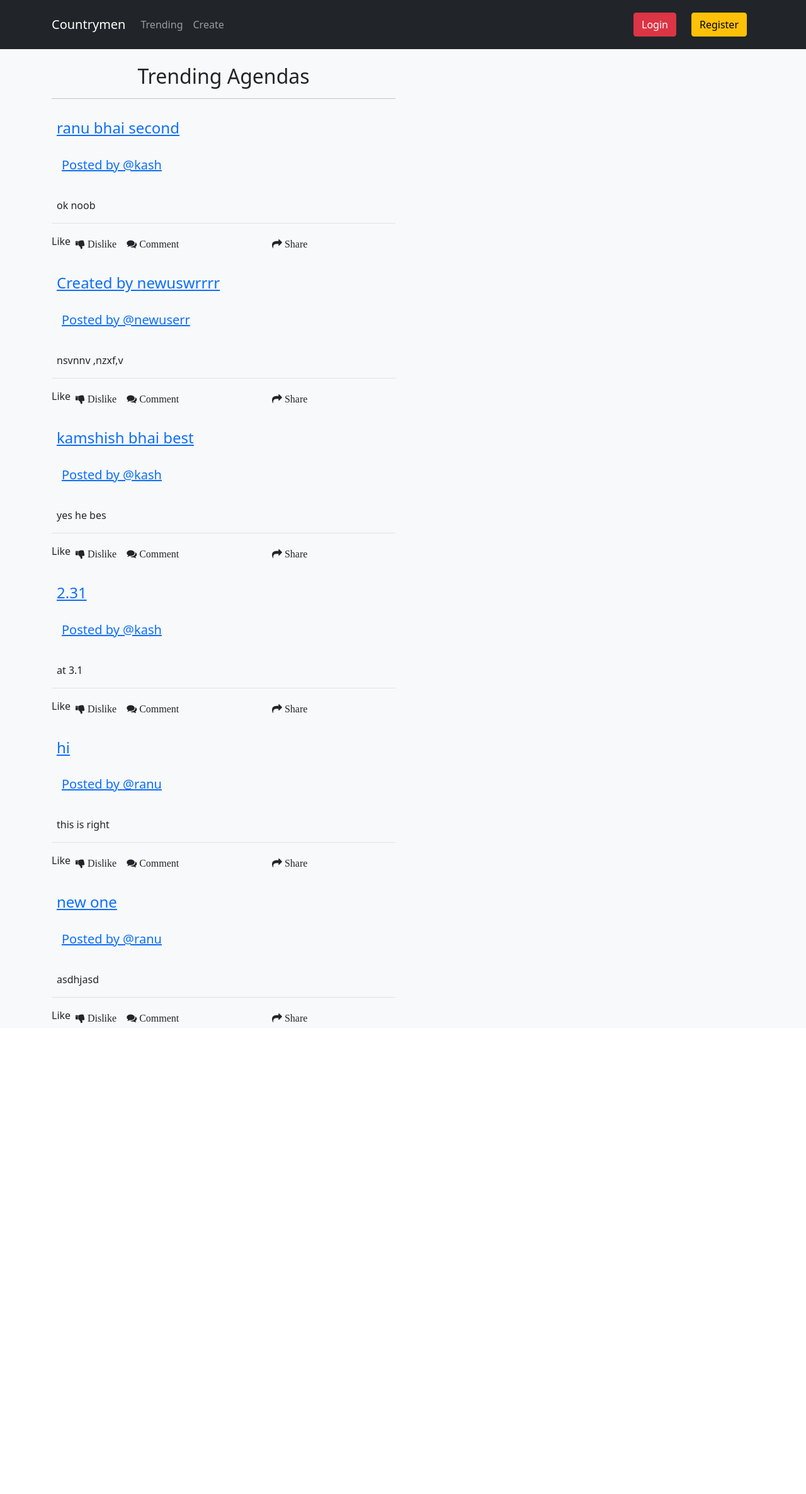
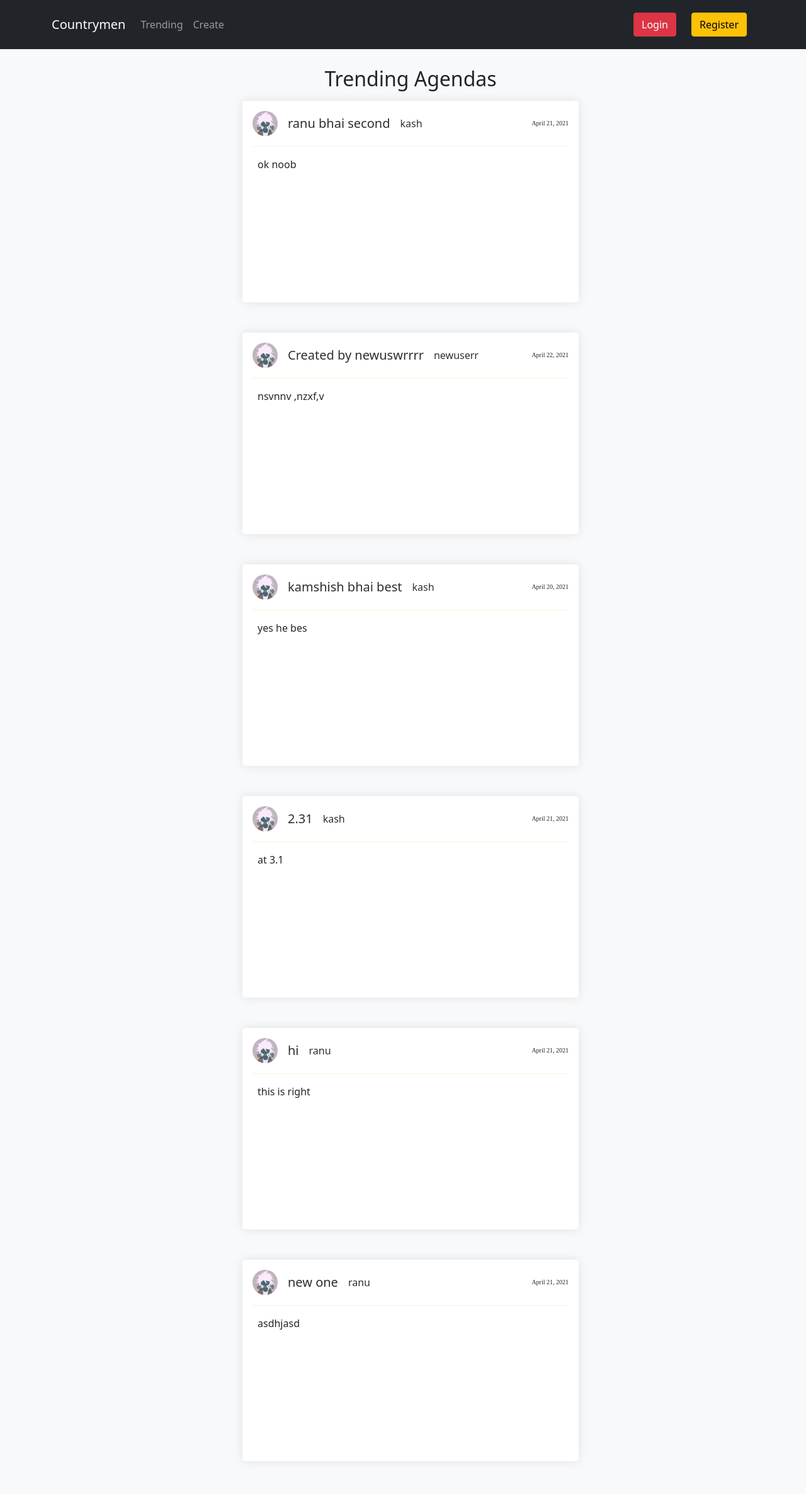
Before and after one commit to cannibalcheeseburger/the-social-network, a Django app: page /trending/ in a window 1280 px wide. Shown: the whole page at 63% size. Before the commit the page ends 1625 px from the top, so only its background shows below. Run offline with Django 3.2, Linux system fonts and the light colour scheme; data comes from the database, SQL or seed files in the repository; both versions use the stored data as it was after the commit.

Commit message:
final pull from kasis, i guess

```diff
--- a/socialnetwork/templates/layout.html
+++ b/socialnetwork/templates/layout.html
@@ -11,6 +11,7 @@
     <link href="https://cdn.jsdelivr.net/npm/bootstrap@5.0.0-beta2/dist/css/bootstrap.min.css" rel="stylesheet" integrity="sha384-BmbxuPwQa2lc/FVzBcNJ7UAyJxM6wuqIj61tLrc4wSX0szH/Ev+nYRRuWlolflfl" crossorigin="anonymous">
     <link rel="stylesheet" href="https://cdnjs.cloudflare.com/ajax/libs/font-awesome/4.7.0/css/font-awesome.min.css">
     <link rel="stylesheet" type="text/css" href="{% static '/css/main.css' %}">
+    <link rel="stylesheet" type="text/css" href="{% static '/css/trending.css' %}">
 
     {% if title%}
     <title>Countrymen-{{title}}</title>
--- a/socialnetwork/templates/trending.html
+++ b/socialnetwork/templates/trending.html
@@ -1,11 +1,58 @@
 {% extends "layout.html" %} {% block content %}
-<div class="no-gutters">
+
+<div class="container-fluid">
+    <div class="row">
+        <div class="col-md-3 bg-light trend_left_sidebar m-1">
+            <h5></h5>
+        </div>
+
+        <div class="col-12 col-md-6 trend_posts m-1">
+            <h2 class="text-center mb-3">Trending Agendas</h2>
+            {% for post in posts %}
+
+            <div class="card p-3 mb-5">
+
+                <span class="d-flex card-head">
+                    <img src="/media/default.jpg" alt="">
+
+                    <a href="{% url 'agenda_view' post.slug %}">
+                        <h5 class="card-title"> {{post.title}} </h5>
+                    </a>
+
+                    <p>
+                        <a href="{% url 'profile_view' post.author.username %}">
+                            {{post.author}}
+                            </a>
+                    </p>
+
+                    <p class="card-date">
+                        {{post.date.date}}
+                    </p>
+                </span>
+
+
+                <p class="card-text">{{post.text}}</p>
+
+            </div>
+
+            {% endfor %}
+
+        </div>
+
+        <!-- <div class="col-md-2 main_right_sidebar m-1 bg-white">
+            <h5>right</h5>
+        </div>         -->
+
+    </div>
+</div>
+
+<!-- <div class="no-gutters">
     <div class="row">
         <div class="col-12 col-md-6">
             <h2 class="text-center">Trending Agendas</h2>
             <hr>
 
-            <!--Post-->
+
 
             {% for post in posts %}
             <a href="{% url 'agenda_view' post.slug %}">
@@ -33,6 +80,6 @@
 
 
     </div>
-</div>
+</div> -->
 
 {% endblock %}
```
Also changed, not shown: socialnetwork/db.sqlite3, socialnetwork/static/css/trending.css (added).
